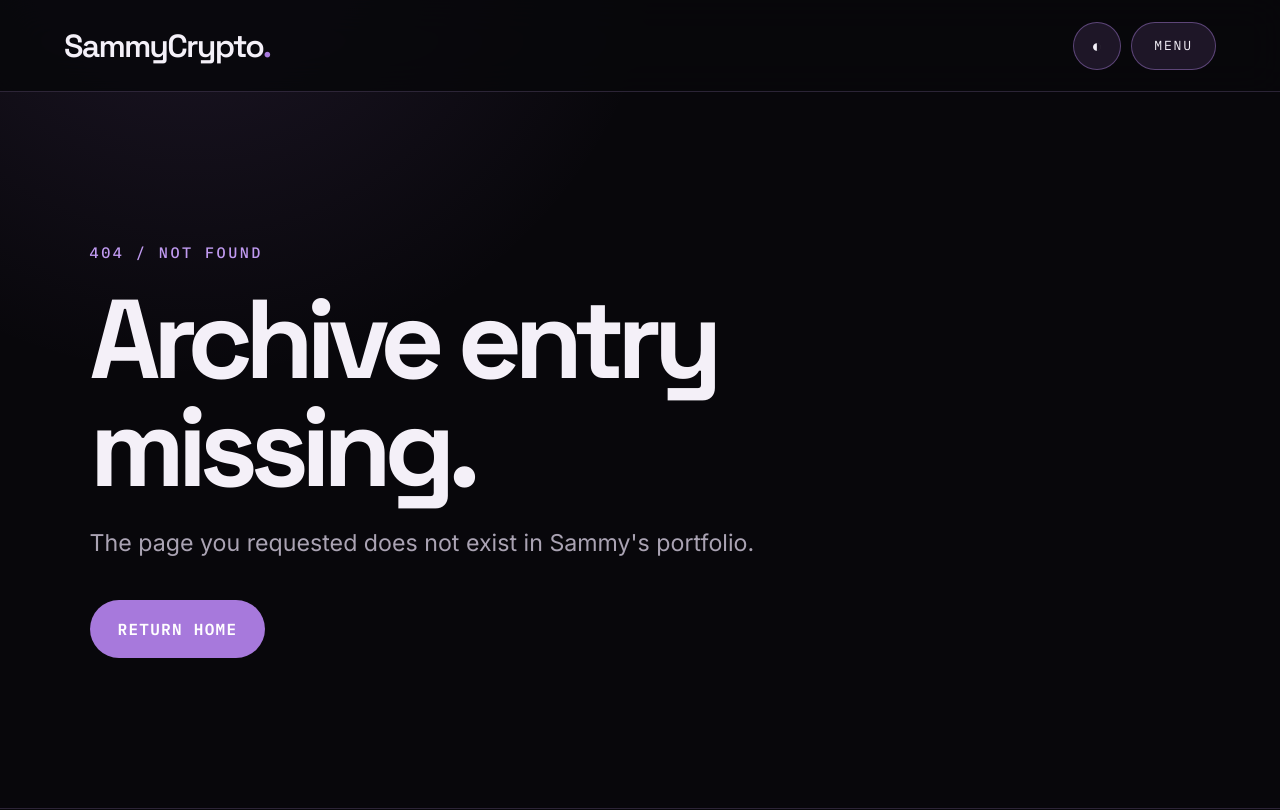
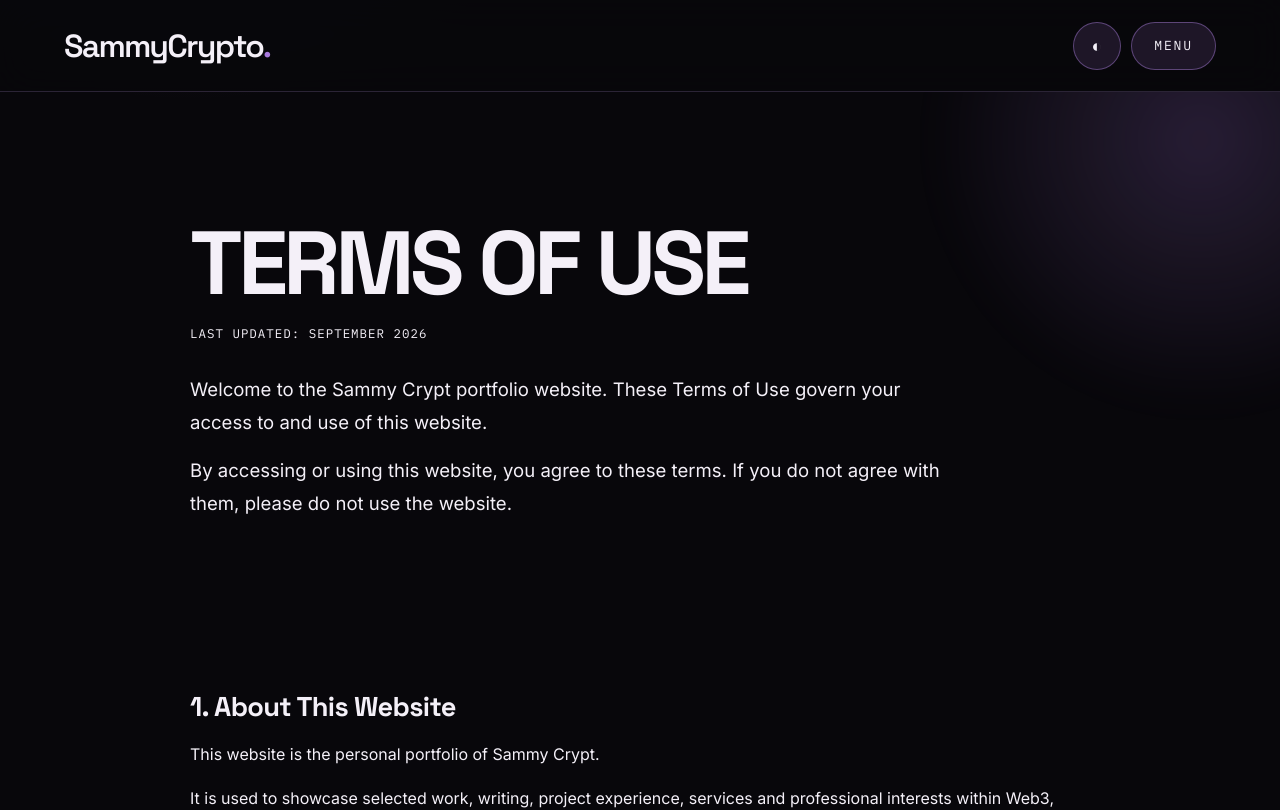
Before and after one commit to jerrybboi/samcryptto, a Next.js app: page /terms in a window 1280 px wide. Before the commit this address had no page. Shown: the top 810 px of the page. Built offline with nearby package versions, Linux system fonts and the light colour scheme.

Commit message:
feat: add Terms of Use page

```diff
--- /dev/null
+++ b/app/terms/page.tsx
@@ -0,0 +1,107 @@
+import type { Metadata } from "next";
+import { LegalPage } from "@/components/legal-page";
+
+export const metadata: Metadata = { title: "Terms of Use" };
+
+const sections = [
+  {
+    title: "1. About This Website",
+    paragraphs: [
+      "This website is the personal portfolio of Sammy Crypt.",
+      "It is used to showcase selected work, writing, project experience, services and professional interests within Web3, cryptocurrency, DeFi, community, research and related areas.",
+      "The website also provides ways to contact Sammy through platforms such as Telegram, X and email.",
+    ],
+  },
+  {
+    title: "2. Portfolio Content",
+    paragraphs: [
+      "The content displayed on this website is provided for portfolio, informational and professional purposes.",
+      "This may include writing samples, project descriptions, campaign results, market information, links, graphics and references to projects Sammy has worked with.",
+      "Some project names, logos, trademarks, images and other materials belong to their respective owners.",
+      "Their inclusion in this portfolio does not transfer ownership of those materials to Sammy Crypt.",
+    ],
+  },
+  {
+    title: "3. Intellectual Property",
+    paragraphs: [
+      "Unless otherwise stated, original website copy, design, personal branding and original content created by Sammy Crypt remain the property of Sammy Crypt.",
+      "You may view and share links to the website for personal or informational purposes.",
+      "You may not reproduce, republish, impersonate, misrepresent or commercially exploit substantial portions of the website without permission.",
+    ],
+  },
+  {
+    title: "4. Acceptable Use",
+    paragraphs: ["You agree not to use this website:"],
+    bullets: [
+      "for unlawful or fraudulent purposes",
+      "to impersonate Sammy Crypt or another person",
+      "to attempt to interfere with the security or operation of the website",
+      "to copy or misuse portfolio materials in a misleading way",
+      "to falsely represent a relationship, partnership or endorsement involving Sammy Crypt",
+    ],
+  },
+  {
+    title: "5. Third-Party Links",
+    paragraphs: [
+      "This website contains links to third-party platforms and websites, including Telegram, X, project websites, blockchain tools, DEX platforms and other external services.",
+      "Sammy Crypt does not control these third-party services and is not responsible for their content, availability, security, policies or practices.",
+      "Visiting an external website is done at your own discretion.",
+    ],
+  },
+  {
+    title: "6. Project Information",
+    paragraphs: [
+      "Information about projects, tokens, communities and previous work may change over time.",
+      "Market values, project status, token information, links and other details may become outdated after publication.",
+      "Where live market information is displayed, it may rely on third-party data sources and is not guaranteed to be perfectly accurate or continuously available.",
+    ],
+  },
+  {
+    title: "7. No Automatic Business Relationship",
+    paragraphs: [
+      "Contacting Sammy Crypt through this website, Telegram, X or email does not automatically create a client relationship, partnership, employment relationship or contractual agreement.",
+      "Any professional engagement must be separately discussed and agreed upon.",
+    ],
+  },
+  {
+    title: "8. Availability",
+    paragraphs: [
+      "Sammy Crypt may update, modify, remove or reorganize any part of this website at any time.",
+      "There is no guarantee that every page, link, feature or third-party service will always remain available.",
+    ],
+  },
+  {
+    title: "9. Limitation of Liability",
+    paragraphs: [
+      "To the extent permitted by applicable law, Sammy Crypt is not responsible for losses or damages arising from reliance on website content, third-party links, market information or external services referenced on this website.",
+    ],
+  },
+  {
+    title: "10. Changes to These Terms",
+    paragraphs: [
+      "These Terms of Use may be updated when the website, services or legal requirements change.",
+      "The latest version will be published on this page.",
+    ],
+  },
+  {
+    title: "11. Contact",
+    paragraphs: [
+      "Questions about these Terms of Use can be sent to:",
+      "Cryptocrewhub123@gmail.com",
+    ],
+  },
+];
+
+export default function TermsPage() {
+  return (
+    <LegalPage
+      title="TERMS OF USE"
+      updated="Last updated: September 2026"
+      intro={[
+        "Welcome to the Sammy Crypt portfolio website. These Terms of Use govern your access to and use of this website.",
+        "By accessing or using this website, you agree to these terms. If you do not agree with them, please do not use the website.",
+      ]}
+      sections={sections}
+    />
+  );
+}
```
